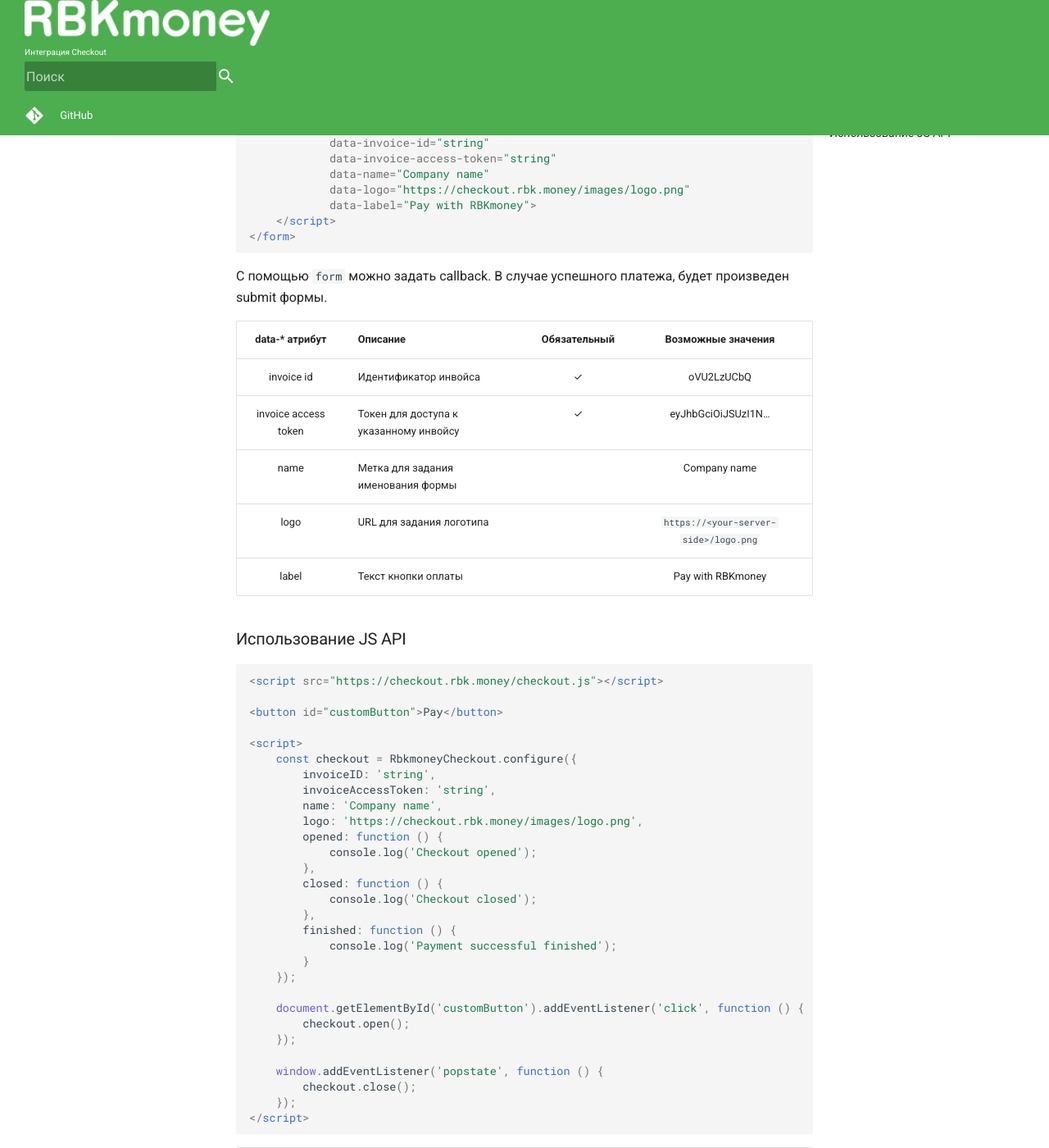
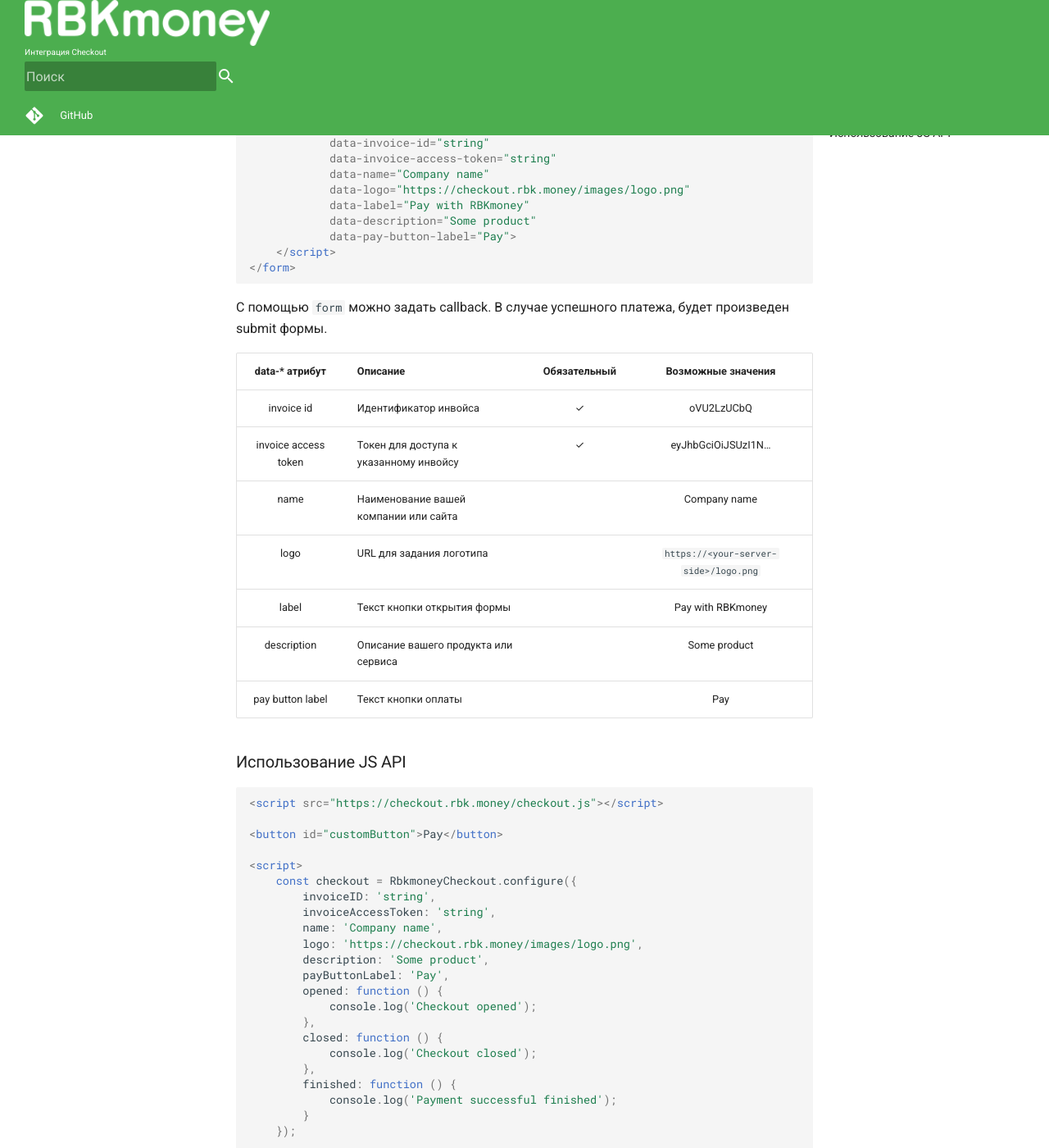
Before and after one commit to rbkmoney/docs, an MkDocs documentation site: the page built from content/integrations/checkout.md, in a window 1280 px wide and 1400 px high, scrolled down 420 px. Shown: the whole window at 82% size. Built offline with MkDocs 1.6.1 and Material for MkDocs 9.7.7, drawn with Linux system fonts in a browser that asks for light colours; nearby versions of some CDN libraries; comment, search, counter and statistics services are not loaded; old or Windows-style settings are respelled for this version of MkDocs; some of the changed text lies outside the part shown.

Commit message:
Added additional checkout params description. (#34)

````diff
--- a/content/integrations/checkout.md
+++ b/content/integrations/checkout.md
@@ -11,7 +11,9 @@
             data-invoice-access-token="string"
             data-name="Company name"
             data-logo="https://checkout.rbk.money/images/logo.png"
-            data-label="Pay with RBKmoney">
+            data-label="Pay with RBKmoney"
+            data-description="Some product"
+            data-pay-button-label="Pay">
     </script>
 </form>
 ```
@@ -22,9 +24,11 @@
 | :----------------------: | ----------------------------------------------------- | :-----------:| :------------------------------------:|
 | invoice id               | Идентификатор инвойса                                 | ✓            | oVU2LzUCbQ                            |
 | invoice access token     | Токен для доступа к указанному инвойсу                | ✓            | eyJhbGciOiJSUzI1N...                  |
-| name                     | Метка для задания именования формы                    |              | Company name                          |
+| name                     | Наименование вашей компании или сайта                 |              | Company name                          |
 | logo                     | URL для задания логотипа                              |              | `https://<your-server-side>/logo.png` |
-| label                    | Текст кнопки оплаты                                   |              |  Pay with RBKmoney                    |
+| label                    | Текст кнопки открытия формы                           |              | Pay with RBKmoney                     |
+| description              | Описание вашего продукта или сервиса                  |              | Some product                          |
+| pay button label         | Текст кнопки оплаты                                   |              | Pay                                   |
 
 ### Использование JS API
 
@@ -39,6 +43,8 @@
         invoiceAccessToken: 'string',
         name: 'Company name',
         logo: 'https://checkout.rbk.money/images/logo.png',
+        description: 'Some product',
+        payButtonLabel: 'Pay',
         opened: function () {
             console.log('Checkout opened');
         },
@@ -64,8 +70,10 @@
 | :----------------------: | ----------------------------------------------------- | :-----------:| :------------------------------------:|
 | invoiceID                | Идентификатор инвойса                                 | ✓            | oVU2LzUCbQ                            |
 | invoiceAccessToken       | Токен для доступа к указанному инвойсу                | ✓            | eyJhbGciOiJSUzI1N...                  |
-| name                     | Метка для задания именования формы                    |              | Company name                          |
+| name                     | Наименование вашей компании или сайта                 |              | Company name                          |
 | logo                     | URL для задания логотипа                              |              | `https://<your-server-side>/logo.png` |
+| description              | Описание вашего продукта или сервиса                  |              | Some product                          |
+| payButtonLabel           | Текст кнопки оплаты                                   |              | Pay                                   |
 | opened                   | Callback на открытие модального окна                  |              | function                              |
 | closed                   | Callback на закрытие модального окна                  |              | function                              |
 | finished                 | Callback на успешное завершение платежа               |              | function                              |
````
